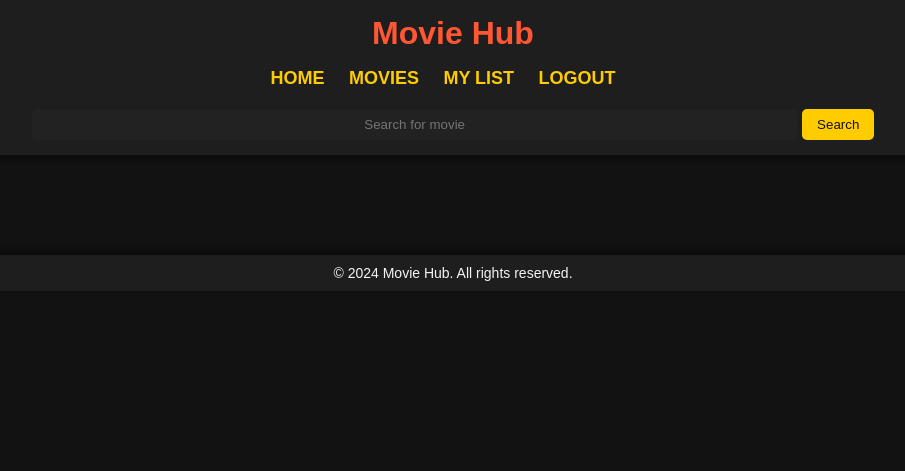
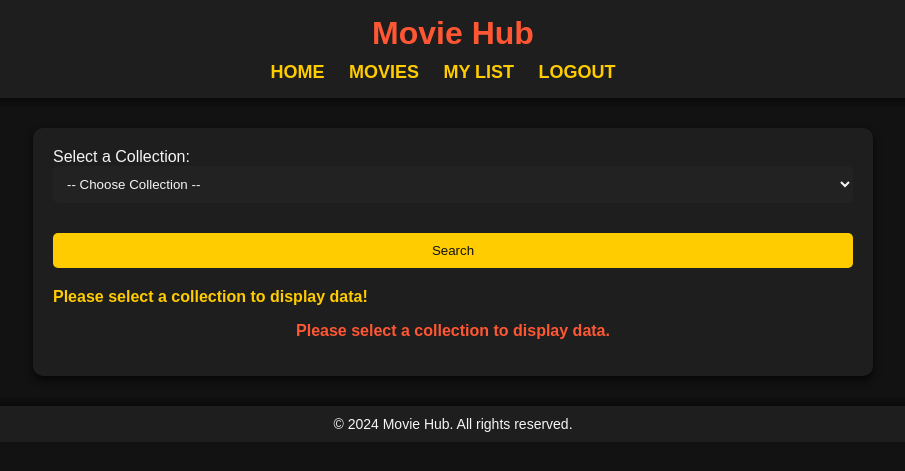
Before and after one commit to Channu17/DBMS-project, a Flask app: page /dashboard in a window 1280 px wide. Shown: the top 471 px of the page, without its empty margins (187-1092 px from the left). Run offline with Flask 3, Linux system fonts and the light colour scheme; the visitor is signed in with stand-in values (Sample User, id 1).

Commit message:
dashboard

```diff
--- a/app.py
+++ b/app.py
@@ -1,9 +1,7 @@
-from flask import Flask, request, jsonify, render_template, redirect, url_for, flash ,session
+from flask import Flask, request, jsonify, render_template, redirect, url_for, flash, session
 from pymongo import MongoClient
-from bson.objectid import ObjectId
 
 app = Flask(__name__)
-
 app.secret_key = 'Luffy'
 
 client = MongoClient("mongodb://localhost:27017/")
@@ -13,23 +11,20 @@ users_collection = db['Users']
 @app.route('/register', methods=['GET', 'POST'])
 def register():
     if request.method == 'POST':
-
         username = request.form.get('username')
         email = request.form.get('email')
         password = request.form.get('password')
         dob = request.form.get('dob')
         gender = request.form.get('gender')
 
-
         if users_collection.find_one({"uname": username}):
-            flash("User with this email already exists!")
+            flash("User with this username already exists!")
             return redirect(url_for('register'))
 
         user = {
-            "_id": len(list(users_collection.find())) + 800,
             "uname": username,
             "email": email,
-            "password": password,
+            "password": password,  # Plain text password stored
             "dob": dob,
             "gender": gender
         }
@@ -51,34 +46,75 @@ def login():
         if username == 'admin' and password == 'admin':
             flash("Login successful!", category='success')
             return redirect(url_for('admin'))
-        elif user and user['password'] == password:
+        elif user and user['password'] == password:  # Direct password comparison
             session['user_id'] = str(user['_id'])
             session['username'] = user['uname']
             flash("Login successful!", category='success')
             return redirect(url_for('dashboard'))
         else:
             flash("Invalid username or password!", category='error')
+            return redirect(url_for('login'))
 
-            return redirect(url_for('login'))
     return render_template('login.html')
 
-@app.route('/dashboard')
+@app.route('/dashboard', methods=['GET', 'POST'])
 def dashboard():
     if 'user_id' in session:
-        return render_template('dashboard.html', username=session['username'])
+        collection_map = {
+            'Movies': ['title', 'release_year', 'language'],
+            'Directors': ['Name', 'DOB', 'Nationality'],
+            'Actors': ['Name', 'DOB', 'Awards'],
+            'Producer': ['Name', 'Founded Year'],
+            'Awards': ['Title', 'Year', 'Recipient']
+        }
+
+        # Default to 'Movies' if no collection is selected
+        selected_collection = request.form.get('collection') if request.method == 'POST' else None
+
+        if not selected_collection:
+            flash("Please select a collection to display data!", category="error")
+
+        # Perform the collection query only if a collection is selected
+        query = {}
+        if selected_collection == 'Movies':
+            search_keyword = request.form.get('search_keyword', '').strip()
+            if search_keyword:
+                query = {'title': {'$regex': search_keyword, '$options': 'i'}}  # Case-insensitive search
+        else:
+            search_keyword = ""
+
+        # Query the collection data
+        collection_data = list(db[selected_collection].find(query, {"_id": 0})) if selected_collection else []
+
+        columns = collection_map.get(selected_collection, [])
+        rows = [[entry.get(col.lower(), '') for col in columns] for entry in collection_data]
+
+        return render_template(
+            'dashboard.html',
+            username=session['username'],
+            collection=selected_collection,
+            columns=columns,
+            rows=rows,
+            collections=list(collection_map.keys()),
+            search_keyword=search_keyword
+        )
     else:
-        flash("You need to login first!")
+        flash("You need to login first!", category="error")
         return redirect(url_for('login'))
+
+
 
 
 @app.route('/admin', methods=['GET', 'POST'])
 def admin():
+    if 'username' not in session or session['username'] != 'admin':
+        flash("Access denied! Admins only.")
+        return redirect(url_for('login'))
     return render_template('admin.html')
 
 
 @app.route('/user/details', methods=['GET'])
 def user_details():
-
     users = list(users_collection.find({}, {"_id": 1, "uname": 1, "email": 1, "dob": 1, "gender": 1}))
     for user in users:
         user["_id"] = str(user["_id"])
--- a/templates/dashboard.html
+++ b/templates/dashboard.html
@@ -3,7 +3,7 @@
 <head>
     <meta charset="UTF-8">
     <meta name="viewport" content="width=device-width, initial-scale=1.0">
-    <title>Movie Hub - {{ title }}</title>
+    <title>Movie Hub - Collections</title>
     <style>
         body {
             font-family: Arial, sans-serif;
@@ -25,14 +25,11 @@
             color: #ff5733;
         }
 
-        nav {
-            margin-top: 10px;
-        }
-
         nav ul {
             list-style-type: none;
             padding: 0;
             text-align: center;
+            margin: 10px 0 0;
         }
 
         nav ul li {
@@ -51,36 +48,71 @@
             text-decoration: underline;
         }
 
-        .search {
-            margin-top: 20px;
+        .content {
+            padding: 20px;
+            margin: 30px auto;
+            max-width: 800px;
+            background-color: #1e1e1e;
+            border-radius: 10px;
+            box-shadow: 0 4px 8px rgba(0, 0, 0, 0.7);
         }
 
-        .search input {
-            padding: 8px;
-            width: 60%;
-            border-radius: 5px;
-            border: none;
+        .dropdown, .search-bar {
+            margin-bottom: 20px;
+        }
+
+        .dropdown select, .search-bar input {
+            padding: 10px;
             background-color: #222;
             color: #f5f5f5;
-            text-align: center;
+            border: none;
+            border-radius: 5px;
+            width: 100%;
         }
 
-        .search button {
-            padding: 8px 15px;
+        .search-bar button {
+            padding: 10px;
             background-color: #ffcc00;
             color: #121212;
             border: none;
             border-radius: 5px;
             cursor: pointer;
+            width: 100%;
+            margin-top: 10px;
         }
 
-        .search button:hover {
+        .search-bar button:hover {
             background-color: #e6b800;
         }
 
-        .content {
-            padding: 20px;
-            margin-top: 30px;
+        .table {
+            width: 100%;
+            border-collapse: collapse;
+            margin-top: 20px;
+        }
+
+        .table th, .table td {
+            border: 1px solid #444;
+            padding: 10px;
+            text-align: left;
+        }
+
+        .table th {
+            background-color: #ff5733;
+            color: #fff;
+        }
+
+        .table td {
+            background-color: #222;
+            color: #f5f5f5;
+        }
+
+        .table td.no-data {
+            color: #ff5733;
+            text-align: center;
+            font-weight: bold;
+            background-color: #333;
+            padding: 15px;
         }
 
         footer {
@@ -96,6 +128,7 @@
             font-size: 14px;
             margin: 0;
         }
+
     </style>
 </head>
 <body>
@@ -111,14 +144,76 @@
                 <li><a href="{{ url_for('login') }}">LOGOUT</a></li>
             </ul>
         </nav>
-        <div class="search">
-            <input type="text" placeholder="Search for movie">
-            <button>Search</button>
-        </div>
     </header>
 
     <div class="content">
-        {% block content %}{% endblock %}
+        <form action="{{ url_for('dashboard') }}" method="POST">
+            <div class="dropdown">
+                <label for="collection">Select a Collection:</label>
+                <select id="collection" name="collection">
+                    <option value="">-- Choose Collection --</option>
+                    {% for col in collections %}
+                        <option value="{{ col }}" {% if col == collection %}selected{% endif %}>{{ col }}</option>
+                    {% endfor %}
+                </select>
+            </div>
+
+            <div class="search-bar">
+                {% if collection == 'Movies' %}
+                <label for="searchQuery">Search:</label>
+                <input
+                    type="text"
+                    id="searchQuery"
+                    name="search_keyword"
+                    placeholder="Enter movie title..."
+                    value="{{ search_keyword }}">
+                {% endif %}
+                <button type="submit">Search</button>
+            </div>
+        </form>
+
+        {% with messages = get_flashed_messages() %}
+            {% if messages %}
+                <div class="flash-messages">
+                    {% for message in messages %}
+                        <p style="color: #ffcc00; font-weight: bold;">{{ message }}</p>
+                    {% endfor %}
+                </div>
+            {% endif %}
+        {% endwith %}
+
+        <div id="table-container">
+            {% if collection %}
+                <table class="table">
+                    <thead>
+                        <tr>
+                            {% if columns %}
+                                {% for column in columns %}
+                                    <th>{{ column }}</th>
+                                {% endfor %}
+                            {% endif %}
+                        </tr>
+                    </thead>
+                    <tbody>
+                        {% if rows %}
+                            {% for row in rows %}
+                            <tr>
+                                {% for cell in row %}
+                                <td>{{ cell }}</td>
+                                {% endfor %}
+                            </tr>
+                            {% endfor %}
+                        {% else %}
+                            <tr>
+                                <td colspan="{{ columns|length }}" class="no-data">No data available</td>
+                            </tr>
+                        {% endif %}
+                    </tbody>
+                </table>
+            {% else %}
+                <p style="color: #ff5733; font-weight: bold; text-align: center;">Please select a collection to display data.</p>
+            {% endif %}
+        </div>
     </div>
 
     <footer>
```
Also changed, not shown: insertdata.js (+50 -46 lines).
